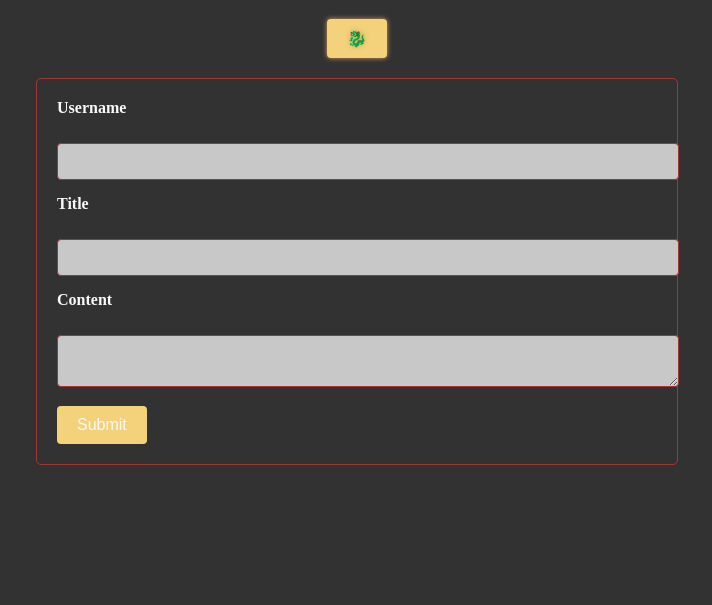
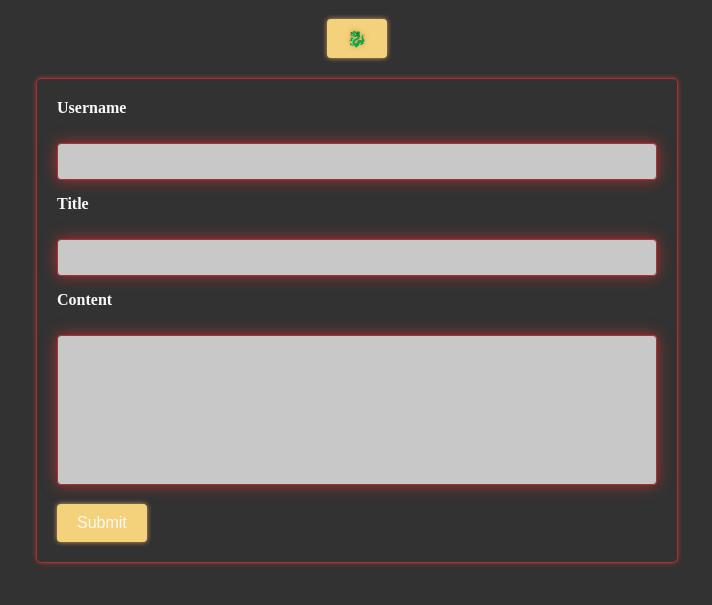
Before and after one commit to KitKatKernel/Homework-4, a plain HTML site: page index.html in a window 1280 px wide. Both pictures are taken after a click on the button "☀️". Shown: the part 61-666 px from the top of the page, without its empty margins (283-995 px from the left). Drawn offline with Linux system fonts and the light colour scheme.

Commit message:
Added root section from other css for color management.  Updated text color and shadows for form elements in dark mode to be Kiryu Kazama themed.  Added hover effects and disabled resizing for text areas.

```diff
--- a/assets/css/form.css
+++ b/assets/css/form.css
@@ -1,3 +1,13 @@
+:root {
+    --lightblack: #323232;
+    --red: #a73434;
+    --gray: #c8c8c8;
+    --orange: #dc9d62;
+    --sunset: #f3d27b;
+    --offwhite: #f8f8f8;
+    --lightgray: #dedede;
+}
+
 form {
     max-width: 600px;
     margin: 0 auto;
@@ -20,6 +30,12 @@ form textarea {
     margin-bottom: 15px;
     border: 1px solid var(--lightgray);
     border-radius: 4px;
+    box-sizing: border-box;
+}
+
+form textarea {
+    height: 150px;
+    resize: none;
 }
 
 form button {
@@ -27,19 +43,30 @@ form button {
     background-color: var(--gray);
 }
 
+form button:hover {
+    background-color: var(--orange);
+}
+
 body.dark-mode form {
     background-color: var(--lightblack);
     border-color: var(--red);
     color: var(--offwhite);
+    box-shadow: 0 0 5px var(--red);
 }
 
 body.dark-mode form input[type="text"],
 body.dark-mode form textarea {
     background-color: var(--gray);
     border-color: var(--red);
-    color: var(--offwhite);
+    color: var(--red);
+    box-shadow: 0 0 15px var(--red);
 }
 
 body.dark-mode form button {
     background-color: var(--sunset);
+    box-shadow: 0 0 5px var(--orange);
 }
+
+body.dark-mode form button:hover {
+    background-color: var(--orange);
+}
```
